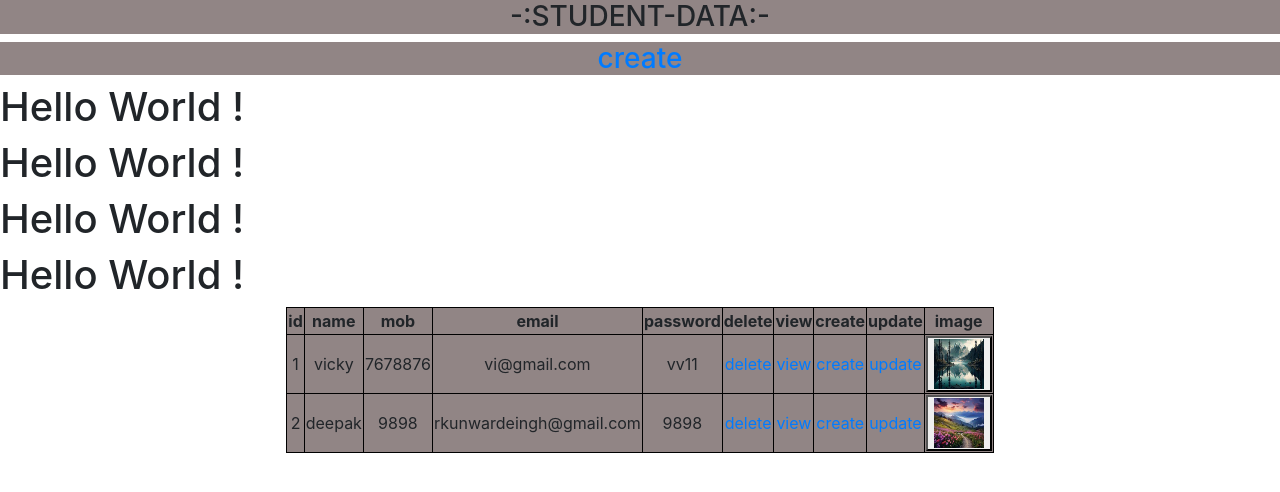
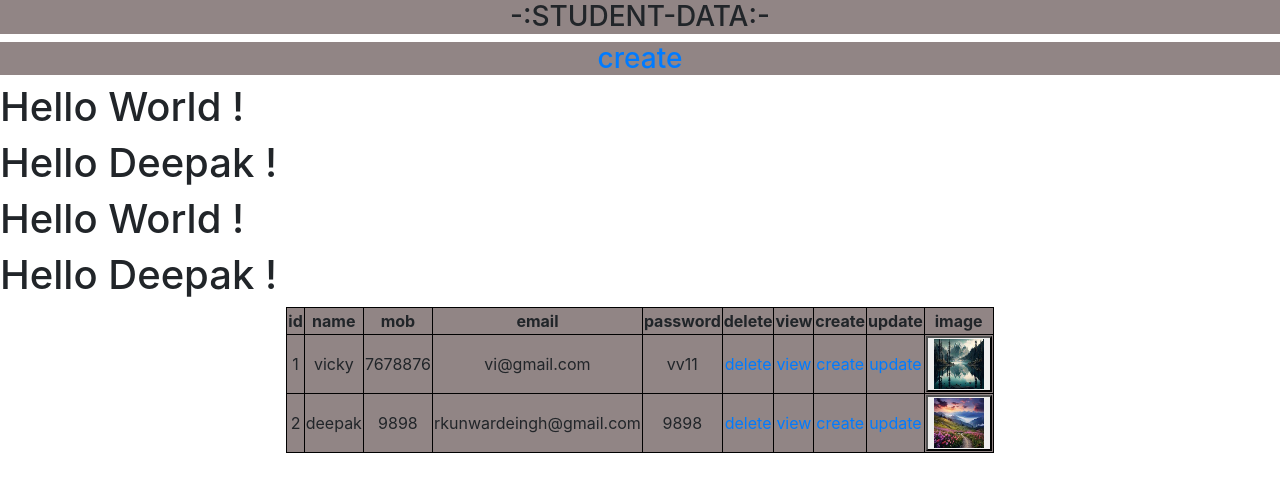
Before and after one commit to rkunwardeepasingh001/crud, a Django app: page / in a window 1280 px wide. Shown: the top 492 px of the page. Run offline with Django 4.2, Linux system fonts and the light colour scheme; data comes from the database, SQL or seed files in the repository.

Commit message:
last commit

```diff
--- a/app1/templates/retrive.html
+++ b/app1/templates/retrive.html
@@ -40,7 +40,7 @@
     </tr>
     {% for obj in data %}
     <h1>Hello World !</h1>
-    <h1>Hello World !</h1>
+    <h1>Hello Deepak !</h1>
     <tr align="center">
       <td>{{obj.ids}}</td>
       <td>{{obj.name}}</td>
```
